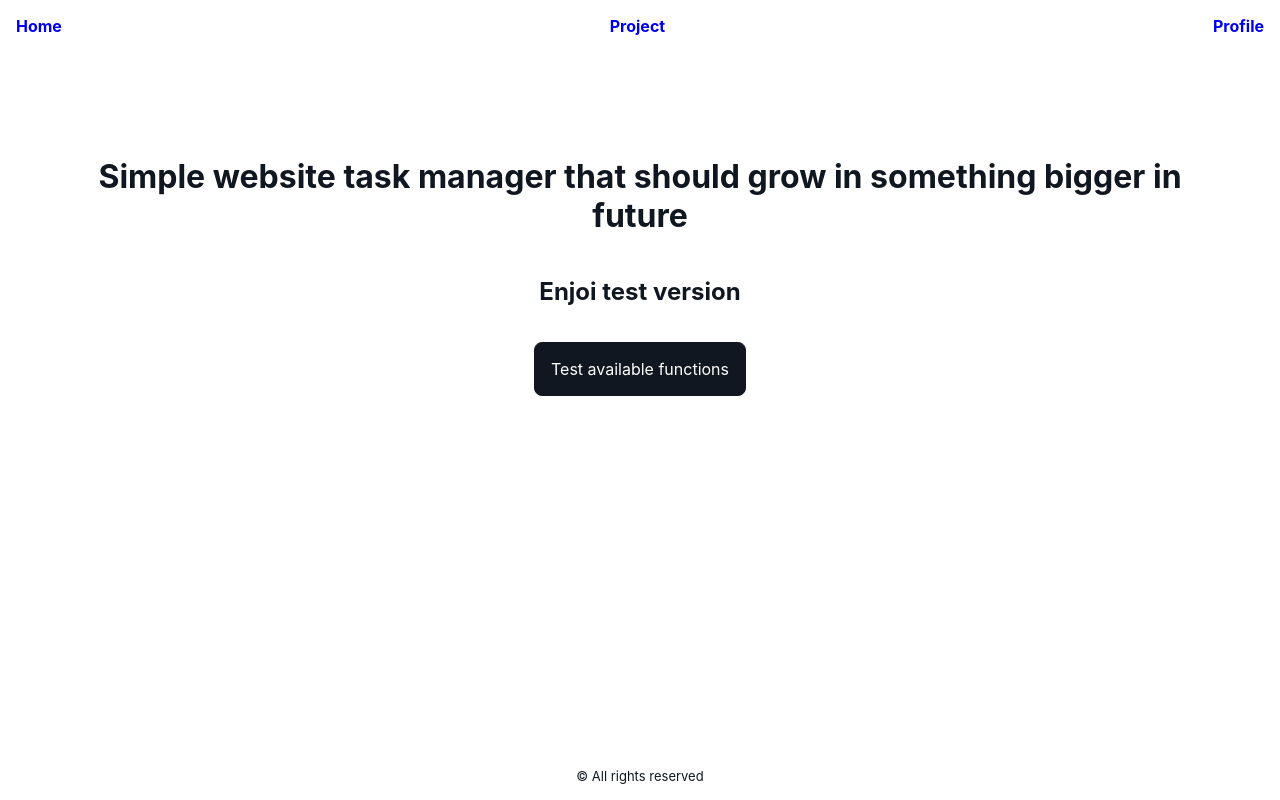
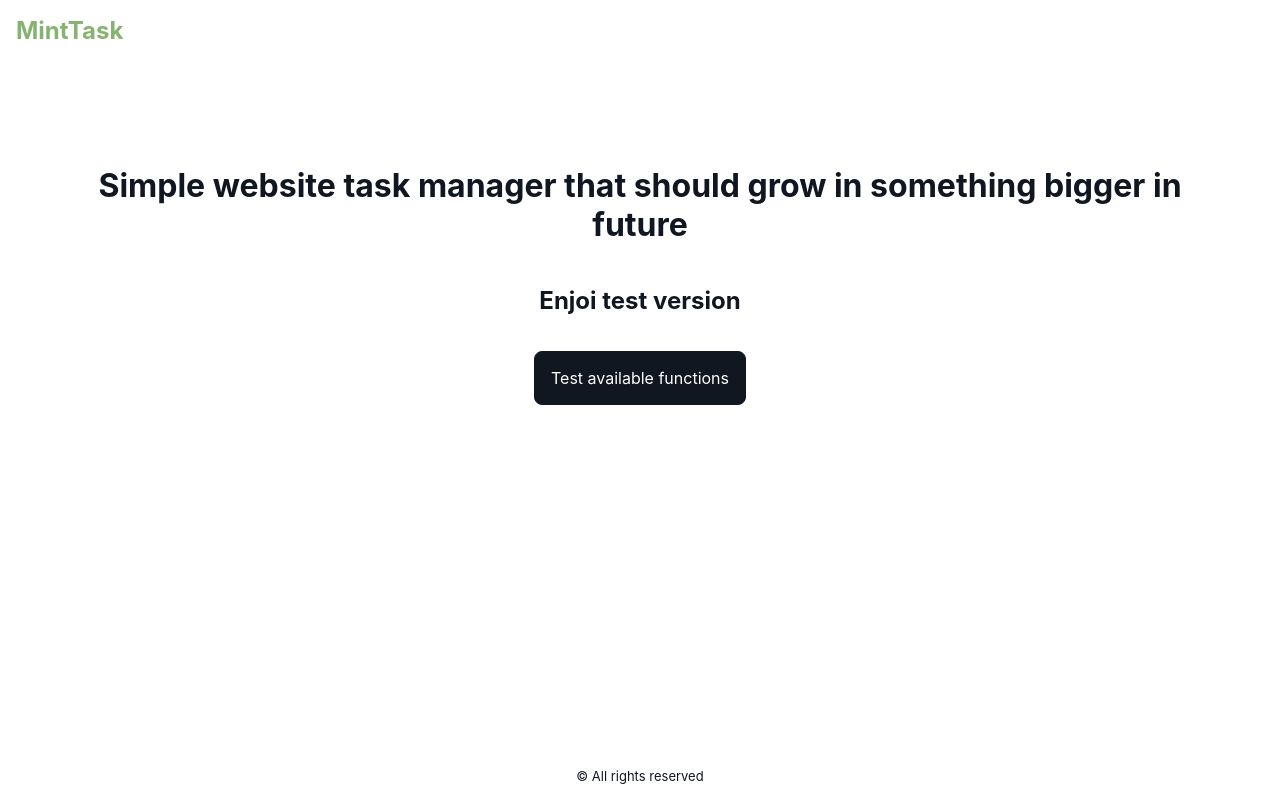
Before and after one commit to IrynaSobetska/task-manager, a React (Vite) app: page / in a window 1280 px wide. Built offline with nearby package versions, Linux system fonts and the light colour scheme; the HTML template or start-up script is replaced by a standard one.

Commit message:
Update Header.jsx

```diff
--- a/src/components/Header.jsx
+++ b/src/components/Header.jsx
@@ -1,13 +1,17 @@
-import React from "react";
 import { Link } from "react-router-dom";
 import "./Components.css";
 
 const Header = () => {
   return (
     <div className="header">
-      <Link to="/">Home</Link>
-      <Link to="/project">Project</Link>
-      <Link to="/profile">Profile</Link>
+      <Link className="logo" to="/">
+        MintTask
+      </Link>
+      <div className="links">
+        {/* <Link to="/">Home</Link> */}
+        {/* <Link to="/project">Project</Link> */}
+        {/* <Link to="/profile">Profile</Link> */}
+      </div>
     </div>
   );
 };
```
